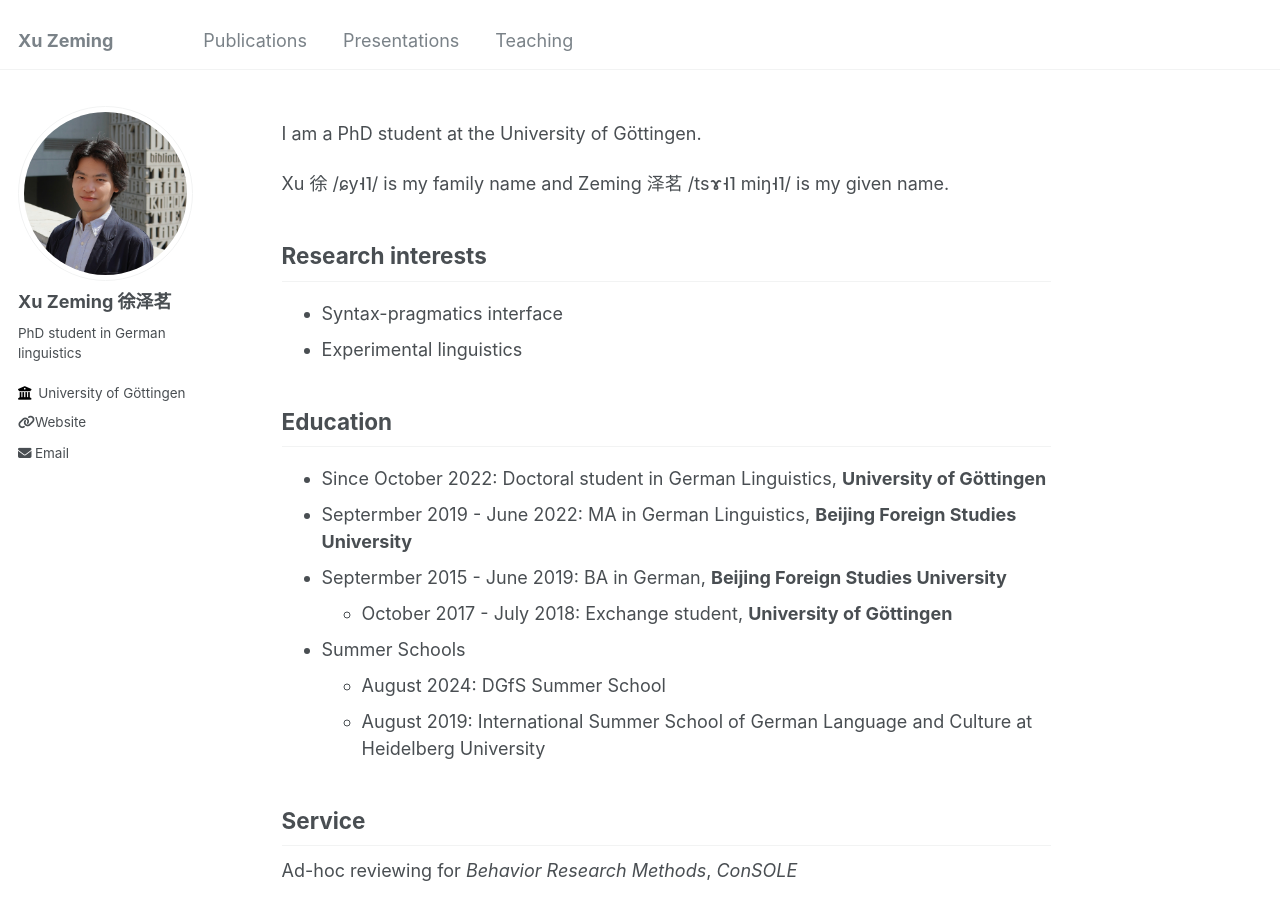
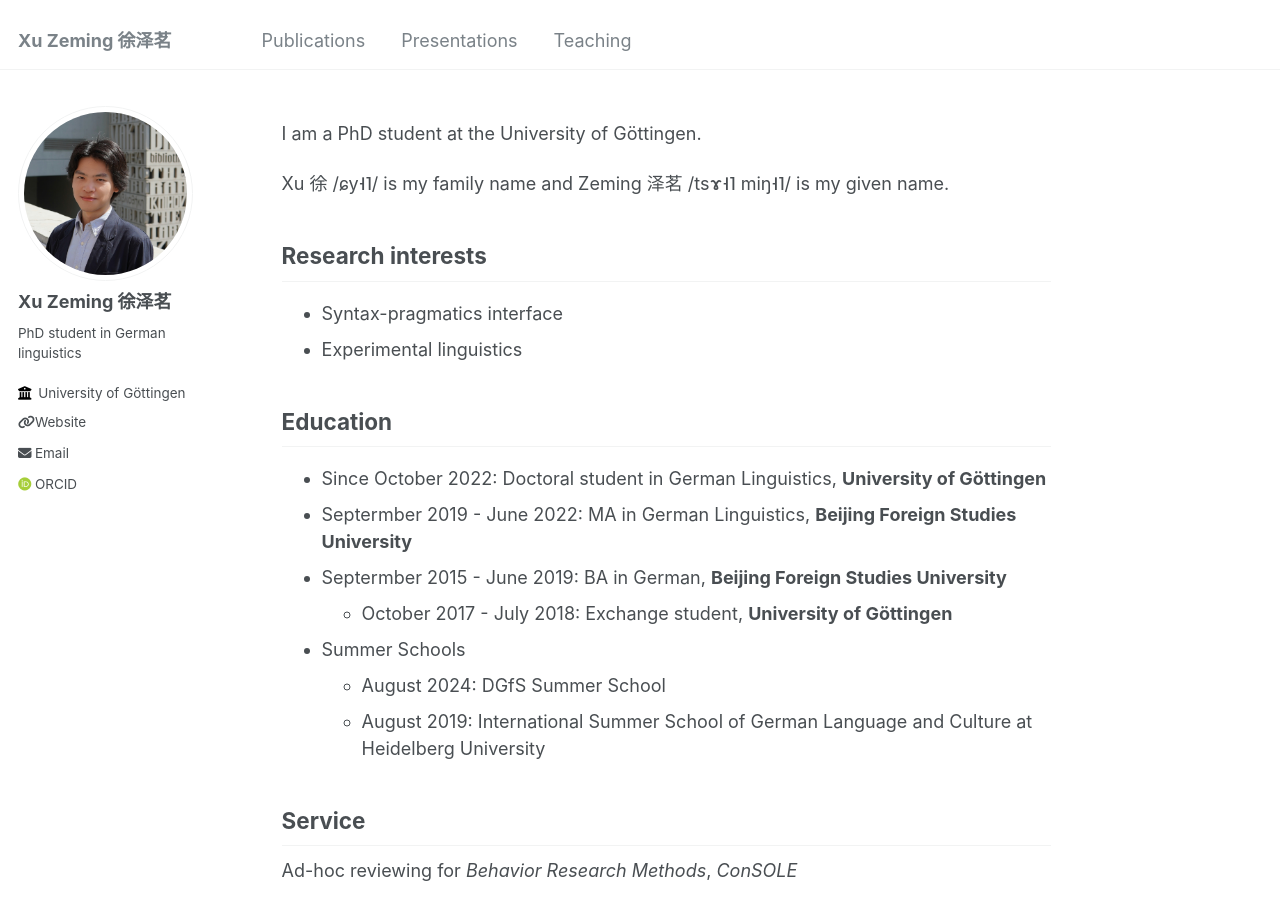
Before and after one commit to xu-zeming/xu-zeming.github.io, a Jekyll site: the page built from _pages/about.md, in a window 1280 px wide and 900 px high. Built offline with Jekyll 4.4.1, drawn with Linux system fonts in a browser that asks for light colours; some web fonts are replaced.

Commit message:
modified:   _config.yml

```diff
--- a/_config.yml
+++ b/_config.yml
@@ -8,7 +8,7 @@
 
 # Basic Site Settings
 locale                   : "en-GB"
-title                    : "Xu Zeming"
+title                    : "Xu Zeming 徐泽茗"
 title_separator          : "-"
 name                     : &name "Xu Zeming"
 description              : &description "PhD student at the university of Göttingen"
@@ -34,7 +34,7 @@ author:
   arxiv            : # URL - Update with the correct link to your profile
   googlescholar    : # "https://scholar.google.com/citations?user=PS_CX0AAAAAJ"
   impactstory      : # URL
-  orcid            : # "http://orcid.org/0000-0002-6531-2975"
+  orcid            : "https://orcid.org/0000-0002-6531-2975"
   semantic         : # URL
   pubmed           : # "https://www.ncbi.nlm.nih.gov/pubmed/?term=john+snow"
   researchgate     : # URL
```
